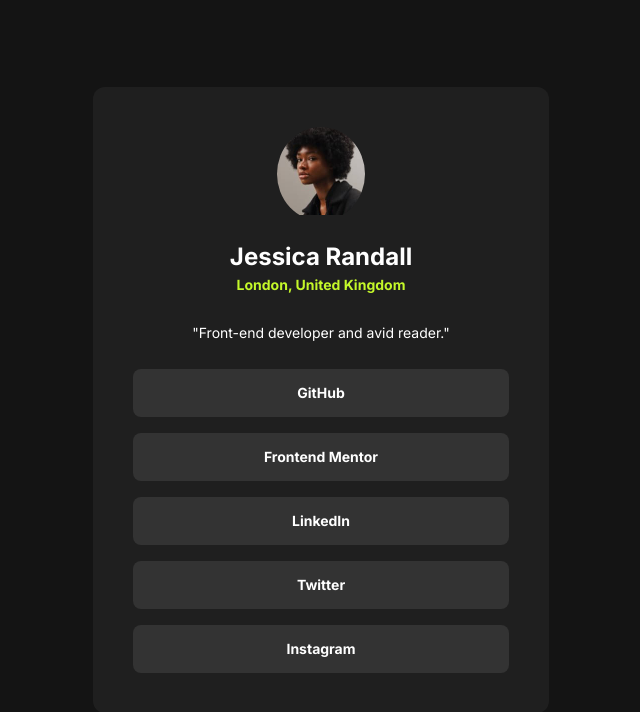
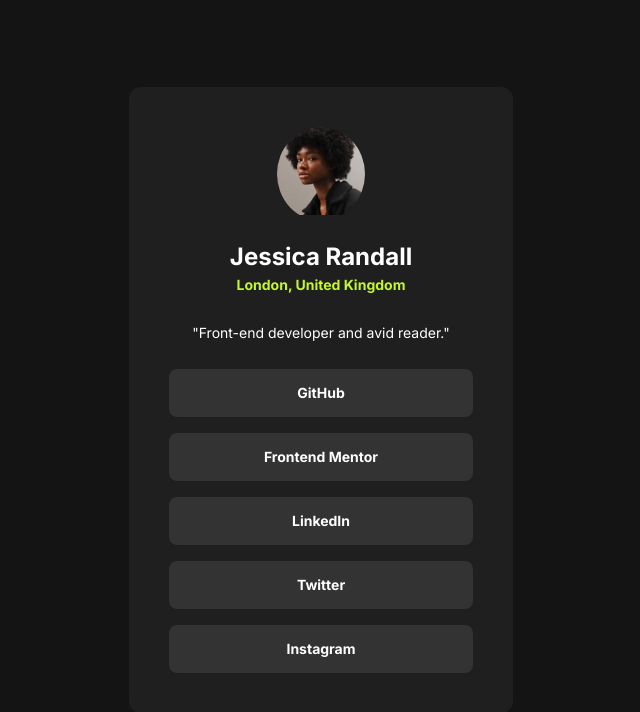
Before and after one commit to NoonPanirSabzi/social-links-profile, a plain HTML site: page index.html in a window 1280 px wide. Shown: the whole page, without its empty margins (319-959 px from the left). Drawn offline with Linux system fonts and the light colour scheme.

Commit message:
Add media query for desktop screens

```diff
--- a/style.css
+++ b/style.css
@@ -97,3 +97,9 @@ body {
 .font--preset-2 {
   font-size: 0.875rem;
 }
+
+@media (width >= 1024px){
+  .profile {
+    width: 24rem;
+  }
+}
```
